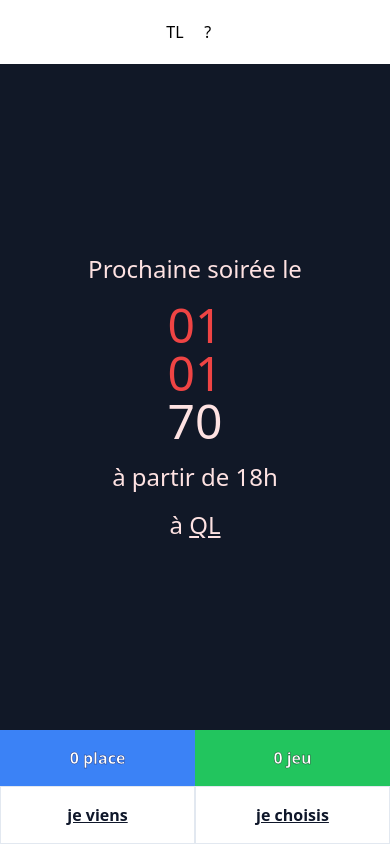
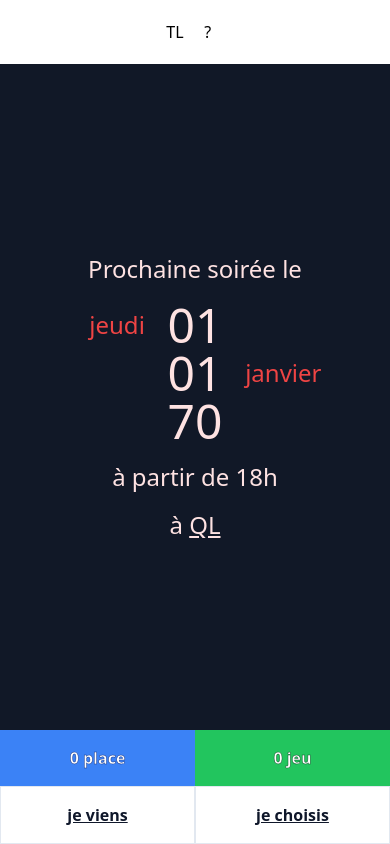
Before and after one commit to rocambille/furry-octo-spoon, a React (Vite) app: page / in a window 390 px wide. Built offline with nearby package versions, Linux system fonts and the light colour scheme; no server answers.

Commit message:
refactored everything

```diff
--- a/package.json
+++ b/package.json
@@ -11,6 +11,8 @@
     "preview": "vite preview"
   },
   "dependencies": {
+    "@types/papaparse": "^5.3.2",
+    "papaparse": "^5.3.2",
     "react": "^18.0.0",
     "react-dom": "^18.0.0"
   },
--- a/src/components/CTA.tsx
+++ b/src/components/CTA.tsx
@@ -1,5 +1,4 @@
-import { ReactNode } from "react";
-import { useData } from "../contexts/DataContext";
+import type { ReactNode } from "react";
 
 interface CTAProps {
   children: ReactNode;
--- a/src/components/Footer.tsx
+++ b/src/components/Footer.tsx
@@ -1,5 +1,7 @@
+import CTA from "./CTA";
+
 import { useData } from "../contexts/DataContext";
-import CTA from "./CTA";
+import { useUrls } from "../services";
 
 interface Props {
   className?: string;
@@ -7,6 +9,7 @@ interface Props {
 
 function Footer({ className = "" }: Props) {
   const { remainingPlaceCount, gameCount } = useData();
+  const { reservePlaceUrl, pickGameUrl } = useUrls();
 
   return (
     <footer className={`flex flex-row ${className}`}>
@@ -14,13 +17,13 @@ function Footer({ className = "" }: Props) {
         <CTA.Text className="text-stroke-blue-900">
           {remainingPlaceCount} {remainingPlaceCount > 1 ? "places" : "place"}
         </CTA.Text>
-        <CTA.Link href="#">je viens</CTA.Link>
+        <CTA.Link href={reservePlaceUrl}>je viens</CTA.Link>
       </CTA>
       <CTA className="flex-1 bg-green-500">
         <CTA.Text className="text-stroke-green-900">
           {gameCount} {gameCount > 1 ? "jeux" : "jeu"}
         </CTA.Text>
-        <CTA.Link href="#">je choisis</CTA.Link>
+        <CTA.Link href={pickGameUrl}>je choisis</CTA.Link>
       </CTA>
     </footer>
   );
--- a/src/components/Main.tsx
+++ b/src/components/Main.tsx
@@ -4,21 +4,56 @@ interface Props {
   className?: string;
 }
 
+const days = [
+  "dimanche",
+  "lundi",
+  "mardi",
+  "mercredi",
+  "jeudi",
+  "vendredi",
+  "samedi",
+];
+
+const months = [
+  "janvier",
+  "février",
+  "mars",
+  "avril",
+  "mai",
+  "juin",
+  "juillet",
+  "août",
+  "septembre",
+  "octobre",
+  "novembre",
+  "décembre",
+];
+
 const format = (date: Date) => {
   const pad = (number: Number) => String(number).padStart(2, "0");
 
   return (
-    <time className="my-4" dateTime={`${date}`}>
-      <span className="block sm:inline text-red-500 text-5xl">
-        {pad(date.getDate())}
+    <time
+      className="my-4 grid grid-cols-3 items-center sm:inline"
+      dateTime={`${date}`}
+    >
+      <span className="mr-2 text-right sm:hidden text-red-500">
+        {days[date.getDay()]}
       </span>
-      <span className="block sm:inline text-red-500 text-5xl sm:before:content-['/']">
+      <span className="block sm:inline text-5xl">{pad(date.getDate())}</span>
+      <span className="block sm:inline col-start-2 text-5xl sm:before:content-['/']">
         {pad(date.getMonth() + 1)}
       </span>
-      <span className="block sm:inline text-5xl mb-4 sm:before:content-['/']">
+      <span className="ml-2 text-left sm:hidden text-red-500">
+        {months[date.getMonth()]}
+      </span>
+      <span className="block sm:inline col-start-2 text-5xl mb-4 sm:before:content-['/']">
         {pad(date.getFullYear() % 100)}
-      </span>{" "}
-      à partir de {pad(date.getHours())}h
+      </span>
+      <span className="row-start-4 col-span-full">
+        {" "}
+        à partir de {pad(date.getHours())}h
+      </span>
     </time>
   );
 };
--- a/src/components/Modal.tsx
+++ b/src/components/Modal.tsx
@@ -1,4 +1,5 @@
-import { ReactNode, useEffect, useState } from "react";
+import type { ReactNode } from "react";
+import { useEffect, useState } from "react";
 
 interface ModalProps {
   children: ReactNode;
--- a/src/contexts/DataContext.tsx
+++ b/src/contexts/DataContext.tsx
@@ -1,4 +1,6 @@
-import { createContext, useContext, ReactNode } from "react";
+import type { ReactNode } from "react";
+import { createContext, useContext } from "react";
+import { useCSV, useUrls } from "../services";
 
 interface Value {
   location: {
@@ -25,23 +27,12 @@ const dataContext: React.Context<Value> = createContext({
 });
 
 export function DataProvider({ children }: Props) {
+  const { dataUrl } = useUrls();
+  const data = useCSV(dataUrl);
+
   const { Provider } = dataContext;
 
-  return (
-    <Provider
-      value={{
-        location: {
-          name: "QL",
-          address: "6 Rue de Saint-Brice, 51100 Reims",
-        },
-        date: new Date("1970-01-01T18:00"),
-        gameCount: 0,
-        remainingPlaceCount: 0,
-      }}
-    >
-      {children}
-    </Provider>
-  );
+  return <Provider value={data}>{children}</Provider>;
 }
 
 export const useData = () => useContext(dataContext);
--- /dev/null
+++ b/src/services/index.ts
@@ -0,0 +1,55 @@
+import { useEffect, useState } from "react";
+import Papa from "papaparse";
+
+const extract = (line: Array<string>) => {
+  switch (line[0]) {
+    case "date":
+      return new Date(line[1]);
+    case "location":
+      return {
+        name: line[1],
+        address: line[2],
+      };
+    default:
+      return line[1];
+  }
+};
+
+export function useCSV(uri: string) {
+  const [data, setData] = useState({
+    date: new Date("1970-01-01T18:00"),
+    location: {
+      name: "QL",
+      address: "6 Rue de Saint-Brice, 51100 Reims",
+    },
+    gameCount: 0,
+    remainingPlaceCount: 0,
+  });
+
+  useEffect(() => {
+    Papa.parse(uri, {
+      download: true,
+      complete: (csv) => {
+        const incomingData = csv.data.reduce(
+          (bag: Object, line: any) => ({ ...bag, [line[0]]: extract(line) }),
+          {}
+        );
+
+        setData(incomingData as any);
+      },
+    });
+  }, [uri]);
+
+  return data;
+}
+
+export function useUrls() {
+  return {
+    reservePlaceUrl:
+      "https://docs.google.com/forms/d/e/1FAIpQLSeea0f0E5rxMqN1aschwyLqSEq6eR9yXt3f3U9tv9F65jZNVQ/viewform?usp=sf_link",
+    pickGameUrl:
+      "https://docs.google.com/forms/d/e/1FAIpQLScOh-GqYR8a3of1U9yDfD-nfQ_ay-YVTrMzyw7DqCvPikKtjg/viewform?usp=sf_link",
+    dataUrl:
+      "https://docs.google.com/spreadsheets/d/10JwB2c6khZ5TShSyqmV5M8bQrG0qbG0obpwDkwo2weM/export?exportFormat=csv&format=csv#gid=0",
+  };
+}
```
Also changed, not shown: 1 other file (tests, documents, lock files or other folders).
